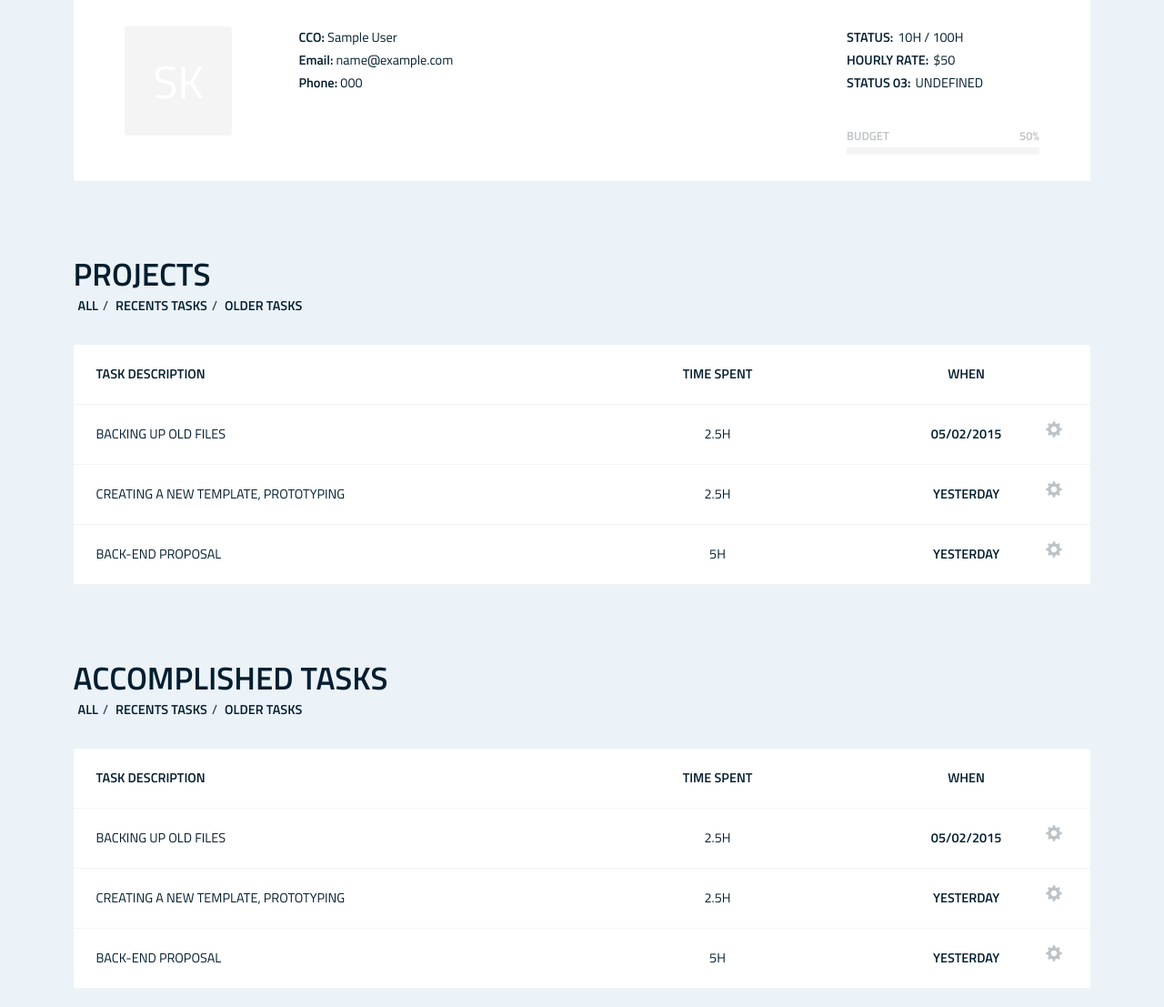
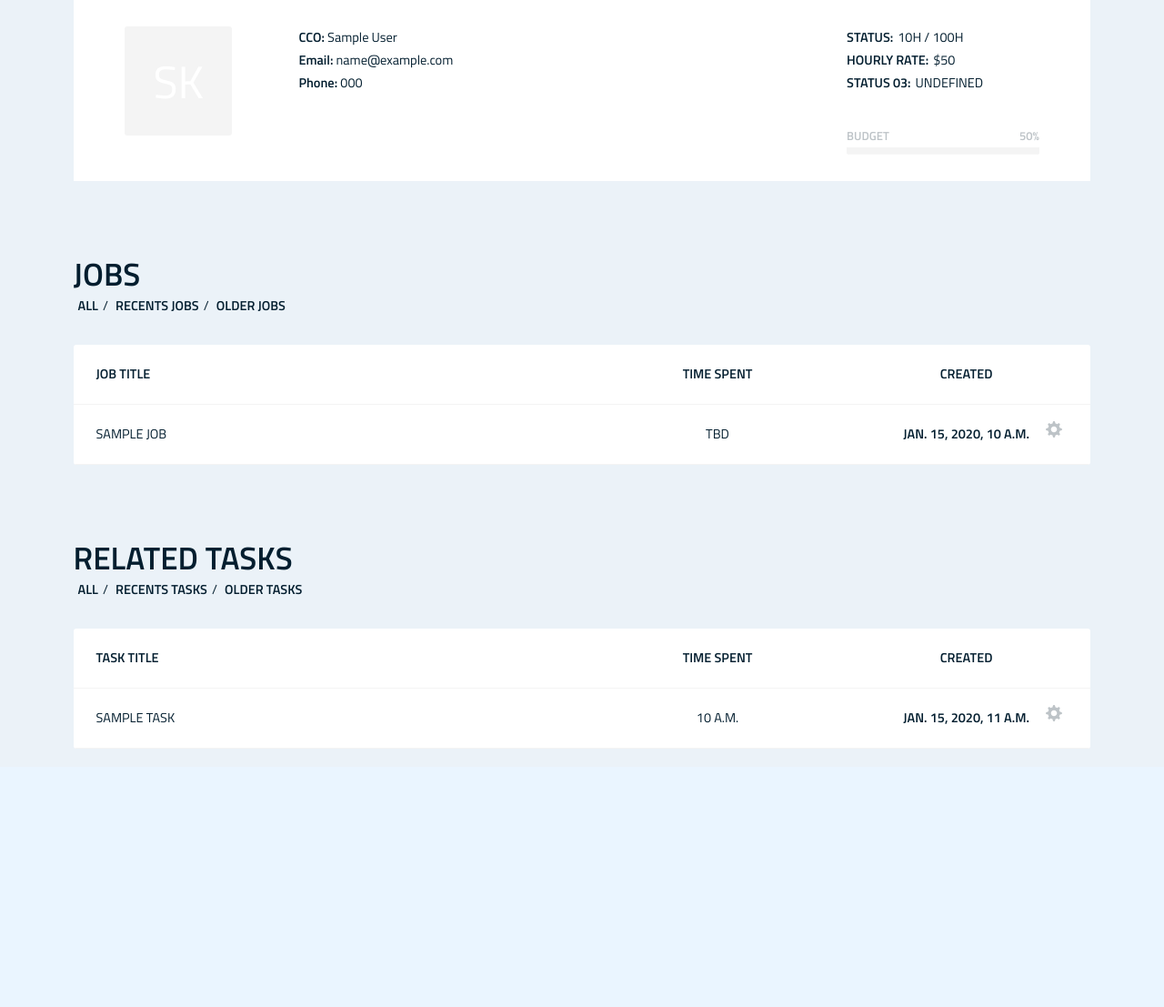
Before and after one commit to seanonmurphy/jobbook, a Django app: template core/templates/core/single-client.html in a window 1280 px wide. Shown: the part 286-1393 px from the top of the page at 91% size. After the commit the page ends 1108 px from the top, so only its background shows below. Run offline with Django 3.2, Linux system fonts and the light colour scheme; tables that the repository leaves empty hold one stand-in row (values such as "Sample post"); the template is opened without the code that fills it: values that come from a table or form of the project are taken from there, most other values are stand-ins (such as "Sample title", 1, 10 or a date in 2020); data that the repository does not hold is empty; some libraries are stand-ins or nearby versions.

Commit message:
Added lists of information to client and job details pages.

```diff
--- a/core/templates/core/clients.html
+++ b/core/templates/core/clients.html
@@ -15,7 +15,7 @@
           <div class="avatar js-rand"><span></span></div>
           <div class="client-info">
             <h4>{{ client.company }}</h4>
-            <h5>NOTES - JOBS: 10 - TASKS: 100</h5>
+            <h5>JOBS: {{ client.jobs_count }} - TASKS: 100</h5>
           </div>
         </a>
       </li>
--- a/core/templates/core/single-client.html
+++ b/core/templates/core/single-client.html
@@ -30,7 +30,32 @@
 
 <section>
   <div class="container">
-    <h3>Projects</h3>
+    <h3>Jobs</h3>
+    <ul class="breadcrumbs">
+      <li><a href="#" class="active">All</a></li>
+      <li><a href="#">Recents Jobs</a></li>
+      <li><a href="#">Older Jobs</a></li>
+    </ul>
+    <table class="tasks-table" cellpadding="0" cellspacing="0">
+      <tr>
+        <th>Job Title</th>
+        <th>Time Spent</th>
+        <th>Created</th>
+      </tr>
+      {% for job in jobs %}
+        <tr>
+          <td>{{ job }}</td>
+          <td>TBD</td>
+          <th>{{ job.job_created }}</th>
+        </tr>
+      {% endfor %}
+    </table>
+  </div>
+</section>
+
+<section>
+  <div class="container">
+    <h3>Related tasks</h3>
     <ul class="breadcrumbs">
       <li><a href="#" class="active">All</a></li>
       <li><a href="#">Recents Tasks</a></li>
@@ -38,58 +63,17 @@
     </ul>
     <table class="tasks-table" cellpadding="0" cellspacing="0">
       <tr>
-        <th>Task Description</th>
+        <th>Task Title</th>
         <th>Time Spent</th>
-        <th>When</th>
+        <th>Created</th>
       </tr>
-      <tr>
-        <td>BACKING UP OLD FILES</td>
-        <td>2.5H</td>
-        <th>05/02/2015</th>
-      </tr>
-      <tr>
-        <td>CREATING A NEW TEMPLATE, PROTOTYPING</td>
-        <td>2.5H</td>
-        <th>YESTERDAY</th>
-      </tr>
-      <tr>
-        <td>BACK-END PROPOSAL</td>
-        <td>5H</td>
-        <th>YESTERDAY</th>
-      </tr>
-    </table>
-  </div>
-</section>
-
-<section>
-  <div class="container">
-    <h3>Accomplished tasks</h3>
-    <ul class="breadcrumbs">
-      <li><a href="#" class="active">All</a></li>
-      <li><a href="#">Recents Tasks</a></li>
-      <li><a href="#">Older Tasks</a></li>
-    </ul>
-    <table class="tasks-table" cellpadding="0" cellspacing="0">
-      <tr>
-        <th>Task Description</th>
-        <th>Time Spent</th>
-        <th>When</th>
-      </tr>
-      <tr>
-        <td>BACKING UP OLD FILES</td>
-        <td>2.5H</td>
-        <th>05/02/2015</th>
-      </tr>
-      <tr>
-        <td>CREATING A NEW TEMPLATE, PROTOTYPING</td>
-        <td>2.5H</td>
-        <th>YESTERDAY</th>
-      </tr>
-      <tr>
-        <td>BACK-END PROPOSAL</td>
-        <td>5H</td>
-        <th>YESTERDAY</th>
-      </tr>
+      {% for task in tasks %}
+        <tr>
+          <td>{{ task }}</td>
+          <td>{{ task.task_time }}</td>
+          <th>{{ task.task_created }}</th>
+        </tr>
+      {% endfor %}
     </table>
   </div>
 </section>
```
Also changed, not shown: core/static/css/main.css (+1 -1 lines), core/static/js/main.js (+1 -1 lines), core/templates/core/single-job.html (+8 -16 lines), core/views.py (+13 -4 lines).
